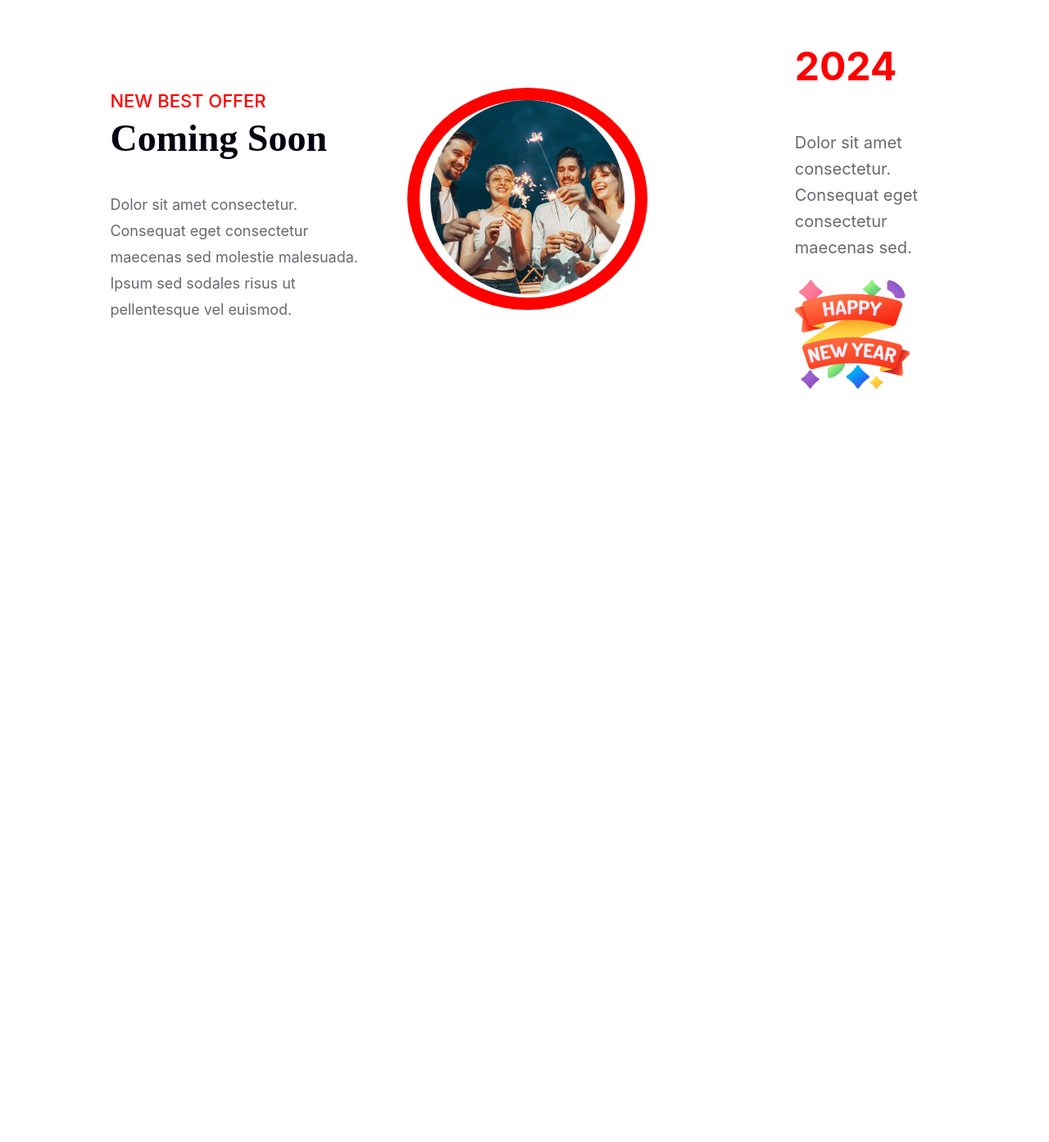
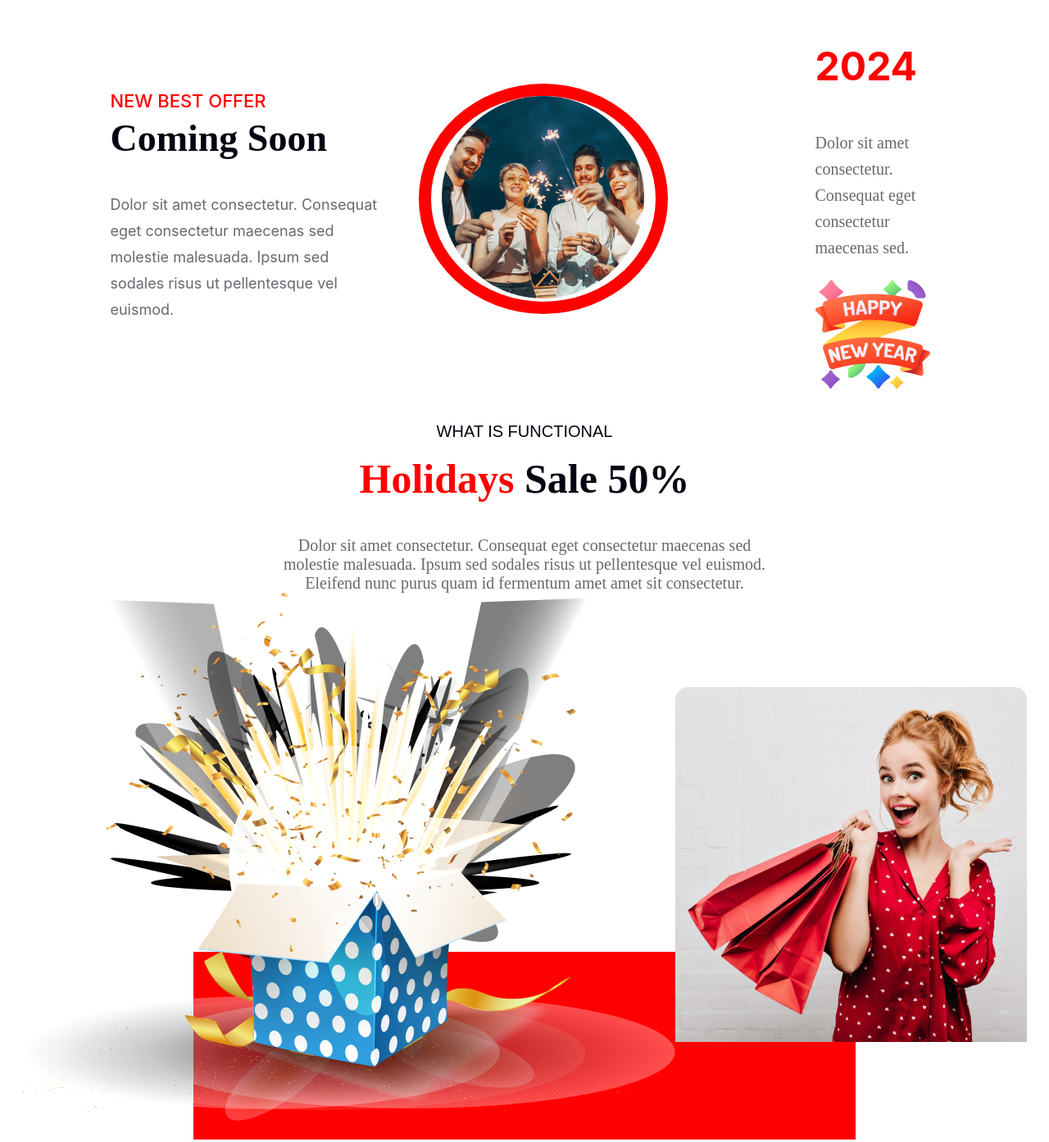
Before and after one commit to tabassumsabaa/b9-a1, a plain HTML site: page index.html in a window 1280 px wide. Shown: the part 2736-4129 px from the top of the page at 82% size. Before the commit the page ends 3226 px from the top, so only its background shows below. Drawn offline with Linux system fonts and the light colour scheme.

Commit message:
add body five

```diff
--- a/index.html
+++ b/index.html
@@ -59,6 +59,22 @@
           <img src="image/Group 96.png">
         </div>
       </section>
+      <section class="body-five">
+        <div class="body-five-head">
+          <h5>WHAT IS FUNCTIONAL</h5>
+          <h1><span class="holiday">Holidays</span> Sale 50%</h1>
+          <p>Dolor sit amet consectetur. Consequat eget consectetur maecenas sed
+            molestie malesuada. Ipsum sed sodales risus ut pellentesque vel euismod. Eleifend nunc purus quam id fermentum amet amet sit consectetur.</p>
+        </div>
+        <div class="body-five-middle">
+          <div class="colunm-one">
+             <img src="image/Group 75.png">
+          </div>
+          <div class="colunm-two">
+             <img src="image/Rectangle 1.png">
+          </div>
+        </div>
+      </section>
     </main>
     <footer>
 
--- a/style/newyear.css
+++ b/style/newyear.css
@@ -191,7 +191,6 @@ line-height: normal;
 }
 .four-three p{
 color: rgba(7, 2, 17, 0.60);
-    font-family: Inter;
 font-size: 20px;
 font-style: normal;
 font-weight: 400;
@@ -200,3 +199,53 @@ line-height: 32px;
 .four-three img{
 
 }
+.body-five{
+width: 80%;
+margin: auto;
+text-align: center;
+}
+.body-five-head{
+
+}
+.body-five-head h5{
+color: #070211;
+font-family: sans-serif;
+font-size: 20px;
+font-weight: 500;
+margin-bottom: -25px;
+}
+.body-five-head h1{
+color: #070211;
+font-family: Merriweather;
+font-size: 50px;
+font-weight: 900;
+}
+.holiday{
+    color: #F00;
+}
+.body-five-head p{
+color: rgba(7, 2, 17, 0.60);
+font-size: 20px;
+font-weight: 500;
+width: 60%;
+margin: auto;
+}
+.body-five-middle{
+    background-image: url(../image/Rectangle\ 2.png);
+    background-repeat: no-repeat;
+    background-position: bottom;
+    width: 80%;
+    margin: auto;
+    display: flex;
+    justify-content: center;
+    align-items: center;
+}
+.colunm-one{
+
+}
+.colunm-two{
+
+}
+.body-five-last{
+
+}
```
